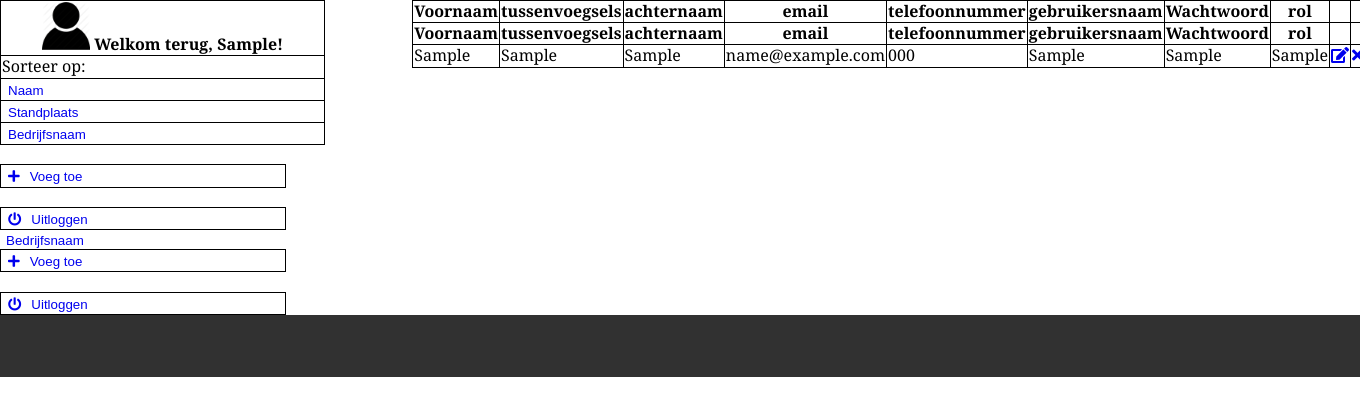
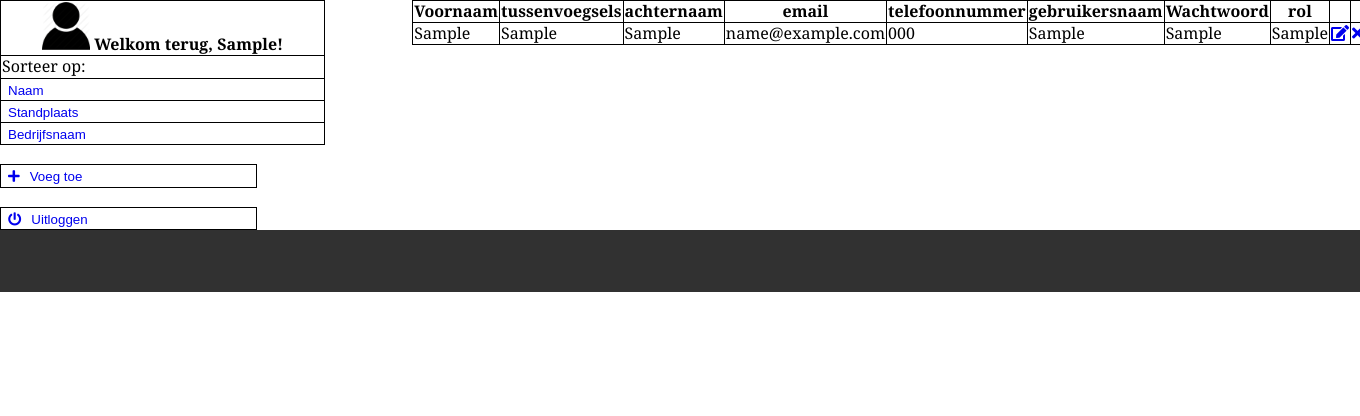
Before and after one commit to Rjripper/github-basics, a PHP site: page /adresboekAdmin.php in a window 1360 px wide. Shown: the part 62-478 px from the top of the page. Run offline with PHP 8.4, Linux system fonts and the light colour scheme; the visitor is signed in with stand-in values (Sample User, id 1); tables that the repository leaves empty hold one stand-in row (values such as "Sample post"); lists and menus that the app fills with data are empty; some libraries are stand-ins or nearby versions.

Commit message:
Code verbeterd
loguit van de gebruiker veranderd

```diff
--- a/CompleteSite/Compleet/html/adresboek.php
+++ b/CompleteSite/Compleet/html/adresboek.php
@@ -92,8 +92,6 @@ if(!$session->is_logged_in())
                         </td>
                     </tr>
                 </table>
-
-
             </div>
 
             <div id="mainListItemsRechts" class="inline-blocks">
--- a/CompleteSite/Compleet/html/adresboekAdmin.php
+++ b/CompleteSite/Compleet/html/adresboekAdmin.php
@@ -2,13 +2,14 @@
 $session = new Session();
 
 $message = "";
+
 if(!$session->is_logged_in())
 {
     session_destroy();
     redirect_to("inlog.php");
 } else{
     if(!$_SESSION['user_rol'] == "admin" || !$_SESSION['user_rol'] == "Admin"){
-
+        redirect_to("adresboek.php");
     }
 
 }
@@ -96,32 +97,6 @@ if(!$session->is_logged_in())
                     <tr>
                         <td>
 
-                            <button type="submit" name="loguit"><a href="loguit.php" ><i class="fas fa-power-off"></i>Uitloggen</a></button>
-                        </td>
-                    </tr>
-                </table>
-                            <button type="button"><a href="add_Gebruiker.php">Bedrijfsnaam</a></button>
-                        </th>
-                    </tr>
-                </table>
-
-                <br>
-
-                <table class="tableOpmaakLosseButtons">
-                    <tr>
-                        <th>
-
-                            <button type="button" ><a href="add_Gebruiker.php"><i class="fas fa-plus"></i>Voeg toe</a></button>
-                        </th>
-                    </tr>
-                </table>
-
-                <br>
-
-                <table class="tableOpmaakLosseButtons">
-                    <tr>
-                        <td>
-
                             <button type="button"><a href="add_Gebruiker.php" ><i class="fas fa-power-off"></i>Uitloggen</a></button>
                         </td>
                     </tr>
@@ -148,42 +123,6 @@ if(!$session->is_logged_in())
                     <th>rol</th>
                     <td></td>
                     <td></td>
-                <tr>
-                    <th>Voornaam</th>
-                    <th>tussenvoegsels</th>
-                    <th>achternaam</th>
-                    <th>email</th>
-                    <th>telefoonnummer</th>
-                    <th>gebruikersnaam</th>
-                    <th>Wachtwoord</th>
-                    <th>rol</th>
-                    <td></td>
-                    <td></td>
-                </tr>
-                <?php foreach($gebruikers as $gebruiker): ?>
-                    <tr>
-                        <td><?php echo $gebruiker->Gebruikers_Voornaam; ?></td>
-                        <td><?php echo $gebruiker->Gebruikers_Tussenvoegsel; ?></td>
-                        <td><?php echo $gebruiker->Gebruikers_Achternaam; ?></td>
-                        <td><?php echo $gebruiker->Gebruikers_Email; ?></td>
-                        <td><?php echo $gebruiker->Gebruikers_Telefoonnummer; ?></td>
-                        <td><?php echo $gebruiker->Gebruikers_Gebruikersnaam; ?></td>
-                        <td><?php echo $gebruiker->Gebruikers_Wachtwoord; ?></td>
-                        <td><?php echo $gebruiker->Gebruikers_Rol; ?></td>
-                        <td><a href="edit_Gebruiker.php?id=<?php echo "$gebruiker->Gebruikers_ID"; ?>"><i class="fas fa-edit"></i></a></td>
-                        <td><a href="delete_Gebruiker.php?id=<?php echo "$gebruiker->Gebruikers_ID"; ?>"><i class="fas fa-times"></i></a></td>
-                    </tr>
-                <?php endforeach;
-                ?>
-            </table>
-
-            <table border="1px" class="tableTabletEnMobiel">
-                <tr>
-                    <th>Voornaam</th>
-                    <th>achternaam</th>
-                    <th>email</th>
-                    <th>rol</th>
-                </tr>
                 <?php foreach($gebruikers as $gebruiker): ?>
                     <tr>
                         <td><?php echo $gebruiker->Gebruikers_Voornaam; ?></td>
@@ -230,7 +169,7 @@ if(!$session->is_logged_in())
                 <li>Standplaats</li>
                 <li>Bedrijfsnaam</li>
                 <a href="add_Gebruiker.php"><li>Voeg gebruiker toe</li></a>
-                <a href="inlog.php"><li>Uitloggen</li></a>
+                <a href="loguit.php"><li>Uitloggen</li></a>
             </ul>
         </div>
 
--- a/CompleteSite/Compleet/html/adresboekStyle.css
+++ b/CompleteSite/Compleet/html/adresboekStyle.css
@@ -114,8 +114,8 @@ main
 
 .tableOpmaakLosseButtons
 {
-    max-width: 293px;
-    width: 70%;
+    max-width: 257px;
+    width: 100%;
     height: auto;
 }
 
--- a/CompleteSite/Compleet/html/adresboekStyleGebruiker.css
+++ b/CompleteSite/Compleet/html/adresboekStyleGebruiker.css
@@ -114,8 +114,8 @@ main
 
 .tableOpmaakLosseButtons
 {
-    max-width: 293px;
-    width: 70%;
+    max-width: 257px;
+    width: 100%;
     height: auto;
 }
 
```
Also changed, not shown: CompleteSite/Compleet/html/adresboek.html (deleted, +0 -47 lines).
